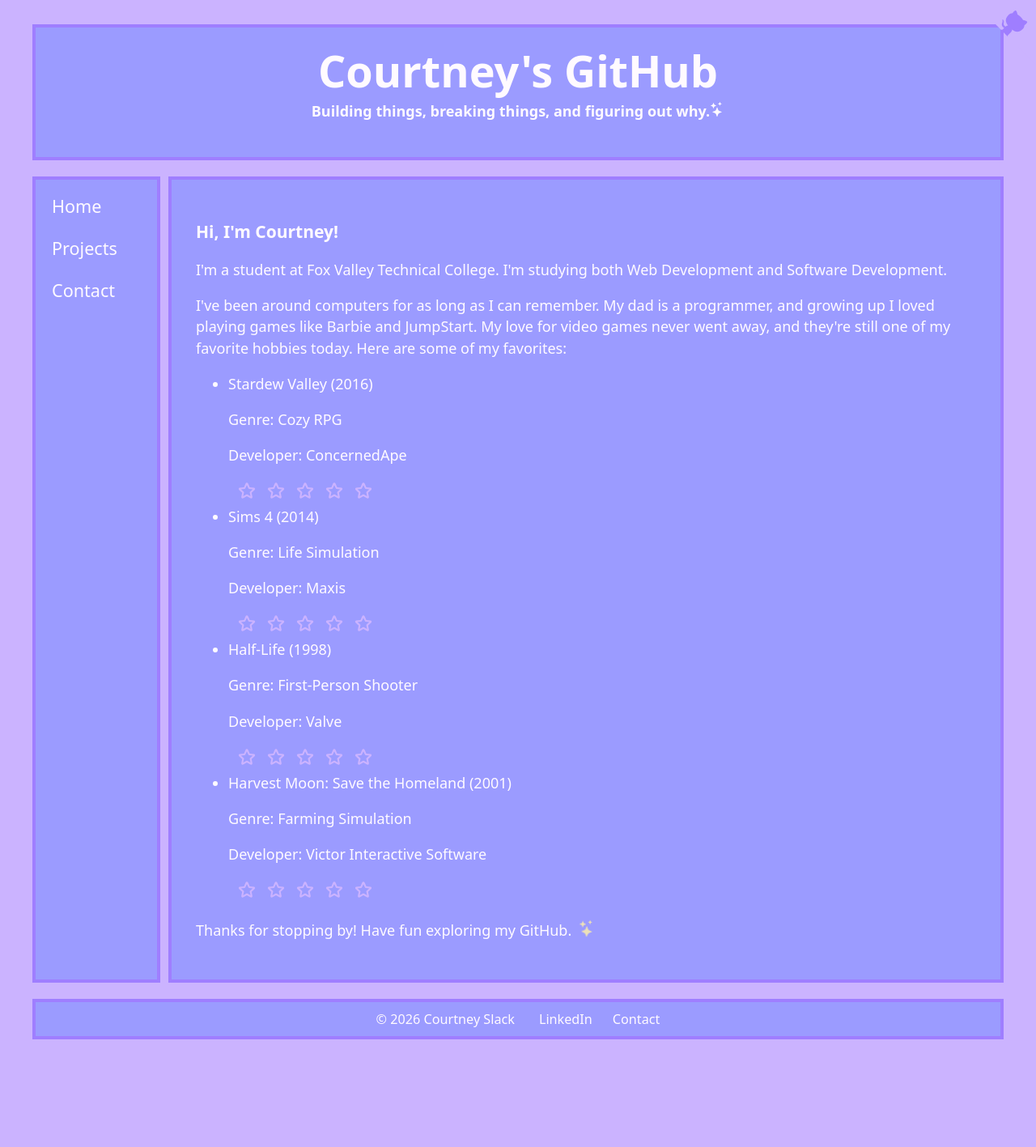
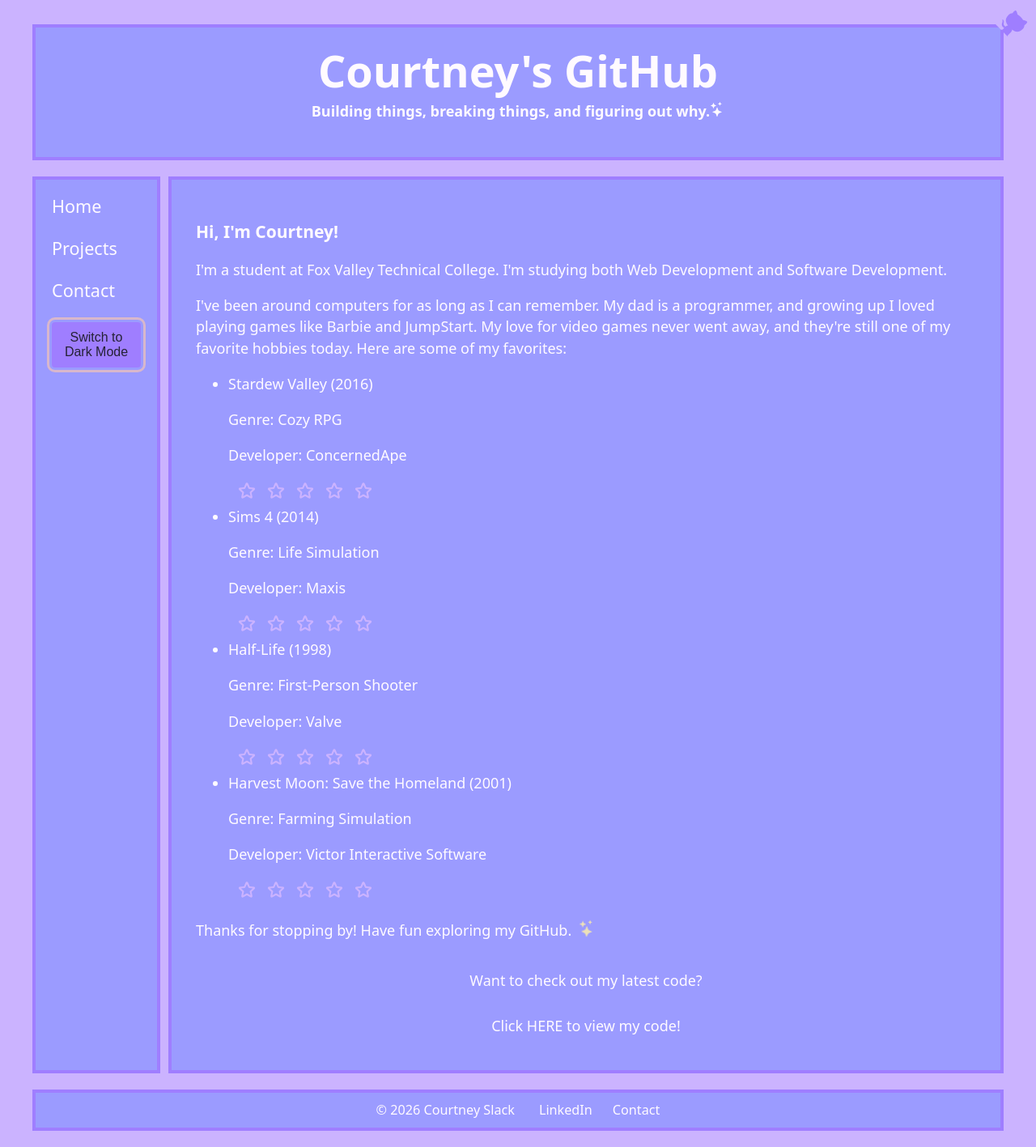
Before and after one commit to courtslack/courtslack.github.io, a React (Vite) app: page / in a window 1280 px wide. Shown: the whole page at 81% size. Before the commit the page ends 1304 px from the top, so only its background shows below. Built offline with nearby package versions, Linux system fonts and the light colour scheme.

Commit message:
Update homepage styling and add theme toggle

```diff
--- a/src/App.jsx
+++ b/src/App.jsx
@@ -3,17 +3,34 @@
 import Nav from './components/Nav.jsx'
 import Body from './components/Body.jsx'
 import Footer from './components/Footer.jsx'
+import ThemeToggle from './components/ThemeToggle.jsx'
+import { useEffect, useState } from 'react'
+import { GiClick } from 'react-icons/gi'
 
 const App = () => {
+
+    //declaring a state variable using the useState hook.
+    const [ theme, setTheme ] = useState(localStorage.getItem("theme") || "light")
+
+
+    useEffect(() => {
+       document.documentElement.setAttribute("data-theme", theme)
+       localStorage.setItem("theme", theme)
+       //Save a box labeled 'theme' containing 'dark'
+    }, [theme])
+
+
+
   return (
+
     <div>
     {/* GitHub Corner */}
 
-<a
-    href="https://github.com/courtslack"
-    className="github-corner"
-    aria-label="View source on GitHub"
->
+    <a
+        href="https://github.com/courtslack"
+        className="github-corner"
+        aria-label="View source on GitHub"
+    >
     <svg
         width="80"
         height="80"
@@ -50,7 +67,11 @@
       />
 
       <div className="page-layout">
-        <Nav />
+        <Nav
+            theme={theme}
+            setTheme={setTheme}
+        />
+        {/* <Nav currentTheme={theme} changeTheme={setTheme} /> */}
         <Body />
       </div>
 
--- a/src/components/Body.jsx
+++ b/src/components/Body.jsx
@@ -1,6 +1,7 @@
 import { BsStars } from "react-icons/bs"
 import StarRating from "./StarRating"
 import { useState, useEffect } from "react"
+import SourceCodeLink from "./SourceCodeLink"
 
 function Body() {
 
@@ -79,10 +80,14 @@
                 </ul>
             </div>
 
-            <p className="closing">
+                     <p className="closing">
                 Thanks for stopping by! Have fun exploring my GitHub.
                 <BsStars className="glitter-star" />
             </p>
+
+             <div className="rickroll-container">
+                <SourceCodeLink />
+            </div>
 
         </div>
     )
--- a/src/components/Nav.jsx
+++ b/src/components/Nav.jsx
@@ -1,10 +1,16 @@
-function Nav() {
+
+import ThemeToggle from "./ThemeToggle"
+
+function Nav({ theme, setTheme }) {
+
+
     return (
         <nav className="nav">
             <ul>
                 <li><a href="#">Home</a></li>
                 <li><a href="#">Projects</a></li>
                 <li><a href="#">Contact</a></li>
+                <li>  <ThemeToggle  theme={theme} setTheme={setTheme}  /> </li>
             </ul>
         </nav>
     )
--- /dev/null
+++ b/src/components/SourceCodeLink.jsx
@@ -0,0 +1,17 @@
+
+
+const SourceCodeLink = () => {
+    return (
+        <div>
+            <p>Want to check out my latest code?</p>
+
+            <a
+                className="source-code-link"
+                href="https://www.youtube.com/watch?v=dQw4w9WgXcQ">
+                Click HERE to view my code!
+            </a>
+        </div>
+    )
+}
+
+export default SourceCodeLink
--- /dev/null
+++ b/src/components/ThemeToggle.jsx
@@ -0,0 +1,29 @@
+import { useEffect, useRef } from "react"
+
+    const ThemeToggle = ({ theme, setTheme }) => {
+
+
+    // Create a reference to the button, starting with null
+    const focusButton = useRef(null)
+
+    // Run this code when the component first loads or the theme changes
+    useEffect(() => {
+        // .current gets the button connected to the reference
+        // .focus() moves keyboard focus to that button
+        focusButton.current.focus()
+    }, [theme]) // Dependency array: watch for changes to theme
+
+    return (
+        <button
+            ref = {focusButton}
+            onClick={() => setTheme(
+                theme === "light" ? "dark" : "light"
+            )}
+            className="theme-toggle"
+        >
+            {theme === "light" ? "Switch to Dark Mode" : "Switch to Light Mode"}
+        </button>
+    )
+}
+
+export default ThemeToggle
--- a/src/index.css
+++ b/src/index.css
@@ -9,6 +9,14 @@
   --sans: system-ui, 'Segoe UI', Roboto, sans-serif;
 
   font: 18px/145% var(--sans);
+}
+
+/* Dark Mode */
+[data-theme="dark"] {
+  --background-purple: #252235; /* Dark charcoal purple */
+  --outline-purple: #B8A9D9;    /* Dusty lavender */
+  --header-purple: #38334F;     /* Muted dark purple */
+  --text-cream: #F5F0FF;        /* Pale lavender white */
 }
 
 body {
@@ -71,8 +79,17 @@
   color: var(--text-cream);
 }
 
+/*
 .main-content p {
-  text-align: left;
+    text-align: left;
+}
+*/
+
+/* Center the Rickroll section */
+.source-code-section {
+    text-align: center;
+    margin-top: 25px;
+    margin-bottom: 25px;
 }
 
 .main-content a {
@@ -149,3 +166,315 @@
   }
 
 }
+
+/* code for focus button */
+:focus-visible {
+    outline: 3px solid #D8B7CC;
+    outline-offset: 3px;
+    border-radius: 4px;
+}
+
+.theme-toggle {
+  background-color: #D8B7CC;
+  border-radius: 10px;
+  border: none;
+}
+
+/* Shared button styles */
+.theme-toggle {
+    border: none;
+    border-radius: 10px;
+    font-size: 16px;
+    padding: 10px 15px;
+}
+
+.theme-toggle:hover {
+   font-weight: bold;
+}
+
+/* Light mode colors */
+.theme-toggle {
+    background-color: #9F7EFF;
+    color: #252235;
+}
+
+/* Dark mode colors */
+[data-theme="dark"] .theme-toggle {
+    background-color: #D8B7CC;
+    color: #252235;
+}
+
+/* color transition to everything */
+* {
+    transition: background-color 0.3s ease, color 0.3s ease;
+}
+
+/* Rickroll section */
+.source-code-section {
+    display: flex;
+    flex-direction: column;
+    align-items: center;
+    margin-top: 25px;
+    margin-bottom: 25px;
+}
+
+/* Rickroll link */
+.source-code-link {
+    display: inline-block;
+    color: var(--text-cream);
+    text-decoration: none;
+    padding: 10px 15px;
+    border: 2px solid transparent;
+    border-radius: 10px;
+    font-weight: 500;
+    cursor: pointer;
+}
+
+/* Mauve outline when hovering */
+.source-code-link:hover {
+    border-color: #D8B7CC;
+    color: #D8B7CC;
+}
+
+.source-code-section p {
+    text-align: center;
+}
+
+.source-code-link:hover {
+    font-weight: bold;
+}
+
+/* Make all buttons bold when hovered */
+button:hover,
+.nav a:hover,
+.footer a:hover,
+.source-code-link:hover {
+    font-weight: bold;
+}
+
+/* Center the Rickroll section */
+.rickroll-container {
+    display: flex;
+    flex-direction: column;
+    align-items: center;
+    text-align: center;
+}
+
+/* Center paragraphs inside the Rickroll section */
+.main-content .rickroll-container p {
+    text-align: center;
+}
+:root {
+    /* Colors */
+    --background-purple: #cbb3ff;
+    --outline-purple: #9f7eff;
+    --header-purple: #9b9bff;
+    --text-cream: #fffaff;
+
+    /* Text */
+    --sans: system-ui, 'Segoe UI', Roboto, sans-serif;
+
+    font: 18px/145% var(--sans);
+}
+
+/* Dark Mode */
+[data-theme="dark"] {
+    --background-purple: #252235; /* Dark charcoal purple */
+    --outline-purple: #B8A9D9;    /* Dusty lavender */
+    --header-purple: #38334F;     /* Muted dark purple */
+    --text-cream: #F5F0FF;        /* Pale lavender white */
+}
+
+/* Body */
+body {
+    margin: 0;
+    background-color: var(--background-purple);
+}
+
+.page-layout {
+    display: flex;
+    gap: 10px;
+    margin: 20px 40px;
+}
+
+/* Header */
+.header {
+    background-color: var(--header-purple);
+    color: var(--text-cream);
+    text-align: center;
+    border: 4px solid var(--outline-purple);
+    padding: 20px;
+    margin: 30px 40px 0 40px;
+}
+
+.header header {
+    font-size: 3rem;
+    font-weight: bold;
+    margin-top: 20px;
+}
+
+/* Navigation */
+.nav {
+    width: 150px;
+    background-color: var(--header-purple);
+    border: 4px solid var(--outline-purple);
+}
+
+.nav ul {
+    list-style: none;
+    padding: 20px;
+    margin: 0;
+    display: flex;
+    flex-direction: column;
+    gap: 25px;
+}
+
+.nav a {
+    text-decoration: none;
+    color: var(--text-cream);
+    font-size: 1.2rem;
+}
+
+/* Main Content */
+.main-content {
+    flex: 1;
+    min-height: 400px;
+    background-color: var(--header-purple);
+    border: 4px solid var(--outline-purple);
+    padding: 30px;
+    color: var(--text-cream);
+}
+
+.main-content a {
+    text-decoration: none;
+    color: var(--text-cream);
+}
+
+.main-content a:hover {
+    color: #ffe6f2;
+}
+
+/* Rickroll Section */
+.rickroll-container {
+    display: flex;
+    flex-direction: column;
+    align-items: center;
+    text-align: center;
+}
+
+.main-content .rickroll-container p {
+    text-align: center;
+}
+
+.source-code-section {
+    text-align: center;
+    margin-top: 25px;
+    margin-bottom: 25px;
+}
+
+.source-code-link {
+    display: inline-block;
+    color: var(--text-cream);
+    text-decoration: none;
+    padding: 10px 15px;
+    font-weight: 500;
+    cursor: pointer;
+}
+
+/* Footer */
+.footer {
+    background-color: var(--header-purple);
+    color: var(--text-cream);
+    border: 4px solid var(--outline-purple);
+    margin: 20px 40px;
+    padding: 8px 20px;
+    display: flex;
+    justify-content: center;
+    align-items: center;
+    gap: 30px;
+    font-size: 0.9rem;
+}
+
+.footer p {
+    margin: 0;
+}
+
+.footer ul {
+    list-style: none;
+    display: flex;
+    gap: 25px;
+    margin: 0;
+    padding: 0;
+}
+
+.footer a {
+    color: var(--text-cream);
+    text-decoration: none;
+}
+
+/* Glitter Star */
+.glitter-star {
+    font-size: 1rem;
+    color: #fff0a8;
+    margin-left: 10px;
+    animation: glitter 1s infinite alternate;
+}
+
+@keyframes glitter {
+    0% {
+        opacity: 0.4;
+        transform: scale(0.8) rotate(-5deg);
+    }
+
+    100% {
+        opacity: 1;
+        transform: scale(1.3) rotate(5deg);
+    }
+}
+
+/* Theme Toggle Button */
+.theme-toggle {
+    border: none;
+    border-radius: 10px;
+    font-size: 16px;
+    padding: 10px 15px;
+    background-color: #9F7EFF;
+    color: #252235;
+}
+
+/* Dark Mode Toggle Colors */
+[data-theme="dark"] .theme-toggle {
+    background-color: #D8B7CC;
+    color: #252235;
+}
+
+/* Make Buttons and Links Bold on Hover */
+button:hover,
+.nav a:hover,
+.footer a:hover,
+.source-code-link:hover {
+    font-weight: bold;
+}
+
+/* Keyboard Focus Accessibility */
+:focus-visible {
+    outline: 3px solid #D8B7CC;
+    outline-offset: 3px;
+    border-radius: 4px;
+}
+
+/* Smooth Color Transitions */
+* {
+    transition: background-color 0.3s ease, color 0.3s ease;
+}
+
+/* Phone Size */
+@media (max-width: 700px) {
+    .page-layout {
+        flex-direction: column;
+    }
+
+    .header header {
+        font-size: 1.5rem;
+    }
+}
```
